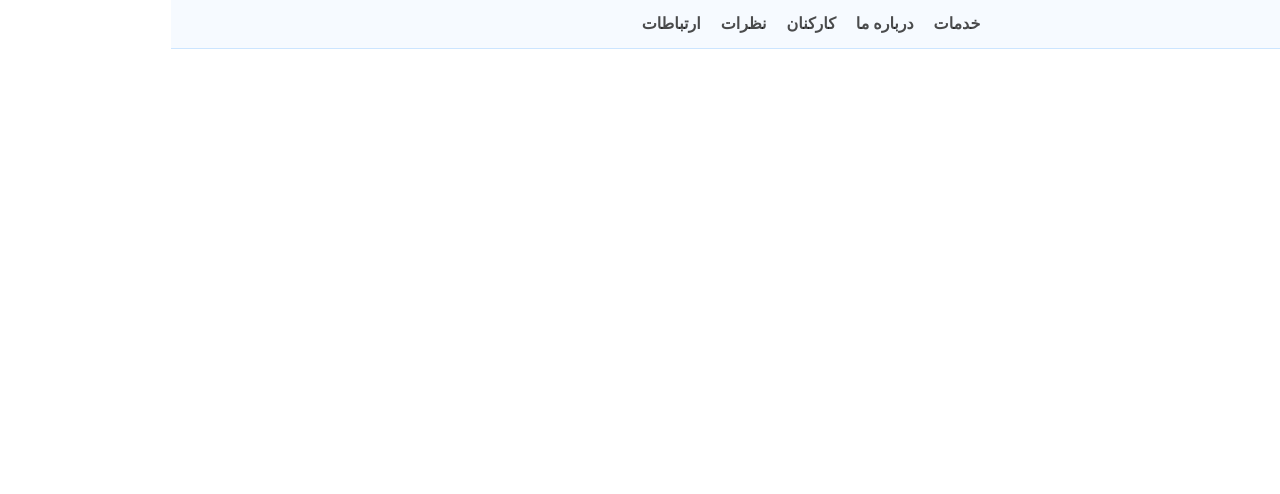
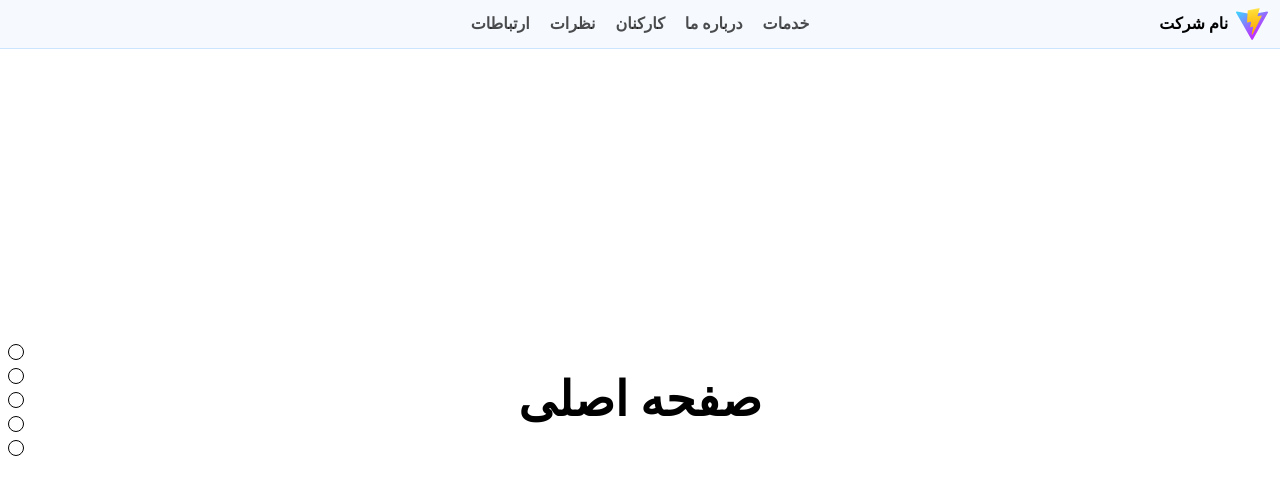
Before and after one commit to Ghostmaysam1/demo_prj, a Vue app: page / in a window 1280 px wide. Shown: the top 494 px of the page. Built offline with nearby package versions, Linux system fonts and the light colour scheme; a web font is replaced by a local one.

Commit message:
feat(UI): add sections

```diff
--- a/package.json
+++ b/package.json
@@ -1,7 +1,7 @@
 {
   "name": "demo-prj",
   "private": true,
-  "version": "0.1.1",
+  "version": "0.2.0",
   "type": "module",
   "scripts": {
     "dev": "vite",
--- a/src/App.vue
+++ b/src/App.vue
@@ -3,7 +3,7 @@ import { RouterView } from 'vue-router';
 </script>
 
 <template>
-    <div class="min-h-[100vh]">
+    <div>
         <RouterView />
     </div>
 </template>
--- a/src/modules/home/Home.vue
+++ b/src/modules/home/Home.vue
@@ -1,7 +1,38 @@
 <script setup lang="ts">
-
+import Section from '../section/Section.vue';
+import SectionDots from './components/sectionDonts/SectionDots.vue';
 </script>
 
 <template>
+    <div id="home" class="scroll-smooth snap-y snap-mandatory overflow-auto h-screen">
+        <Section>
+            <div class="h-screen flex items-center justify-center">
+                <h1 class="text-5xl font-bold">صفحه اصلی</h1>
+            </div>
+        </Section>
+        <Section>
+            <div class="h-screen flex items-center justify-center">
+                <h1 class="text-5xl font-bold">صفحه دوم</h1>
+            </div>
+        </Section>
+        <Section>
+            <div class="h-screen flex items-center justify-center">
+                <h1 class="text-5xl font-bold">صفحه سوم</h1>
+            </div>
+        </Section>
+        <Section>
+            <div class="h-screen flex items-center justify-center">
+                <h1 class="text-5xl font-bold">صفحه چهارم</h1>
+            </div>
+        </Section>
+        <Section>
+            <div class="h-screen flex items-center justify-center">
+                <h1 class="text-5xl font-bold">صفحه پنجم</h1>
+            </div>
+        </Section>
 
+
+        <!-- Dots -->
+        <SectionDots class="md:flex hidden" />
+    </div>
 </template>
--- /dev/null
+++ b/src/modules/home/components/sectionDonts/SectionDots.vue
@@ -0,0 +1,15 @@
+<script setup lang="ts">
+import Dot from './components/Dot.vue';
+
+
+</script>
+
+<template>
+    <div class="fixed bottom-1/2 left-2 transform translate-y-1/2 flex flex-col gap-2 z-10">
+        <Dot />
+        <Dot />
+        <Dot />
+        <Dot />
+        <Dot />
+    </div>
+</template>
--- /dev/null
+++ b/src/modules/home/components/sectionDonts/components/Dot.vue
@@ -0,0 +1,18 @@
+<script setup lang="ts">
+import { ref, watch } from 'vue';
+const dot = ref<boolean>(false);
+const check = () => {
+    dot.value = !dot.value;
+}
+
+watch(dot, ()=>{
+
+    console.log(dot.value)
+})
+</script>
+
+<template>
+    <label @click="check" class="w-4 h-4 rounded-full border flex justify-center items-center">
+        <span :class="{'hidden': !dot, 'w-full h-full bg-black rounded-full': true}"></span>
+    </label>
+</template>
--- a/src/modules/navbar/Navbar.vue
+++ b/src/modules/navbar/Navbar.vue
@@ -9,7 +9,7 @@ const isMobile = computed(() => {
 </script>
 
 <template>
-    <nav class="px-3 sticky top-0 py-2 flex justify-between items-center bg-blue-400/5 border-b border-blue-300/40 backdrop-blur-sm">
+    <nav class="px-3 fixed w-full top-0 py-2 flex justify-between items-center bg-blue-400/5 border-b border-blue-300/40 backdrop-blur-sm">
         <div class="flex z-10 font-bold items-center gap-2"><img src="@pics/logo.svg" alt="Logo"> نام شرکت</div>
 
 
--- /dev/null
+++ b/src/modules/section/Section.vue
@@ -0,0 +1,38 @@
+<script setup lang="ts">
+import { onMounted, onUnmounted, ref, watch } from 'vue';
+
+const sectionEl = ref<HTMLElement | null>(null);
+const isVisible = ref<boolean>(false);
+
+let observer: IntersectionObserver;
+
+onMounted(()=>{
+    observer = new IntersectionObserver(([entry])=>{
+        isVisible.value = entry.isIntersecting;
+    });
+
+    if(sectionEl.value) {
+        observer.observe(sectionEl.value);
+    }
+})
+
+onUnmounted(()=>{
+    if(sectionEl.value) {
+        observer.unobserve(sectionEl.value);
+    }
+})
+
+const emits = defineEmits<{
+    (e: 'visible', isVisible: boolean): void;
+}>()
+
+watch(isVisible, (newValue) => {
+    emits('visible', newValue);
+});
+</script>
+
+<template>
+    <section ref="sectionEl" class="h-screen snap-center">
+        <slot></slot>
+    </section>
+</template>
```
Also changed, not shown: src/assets/pictures/man-2.png (added), 1 other file (tests, documents, lock files or other folders).
